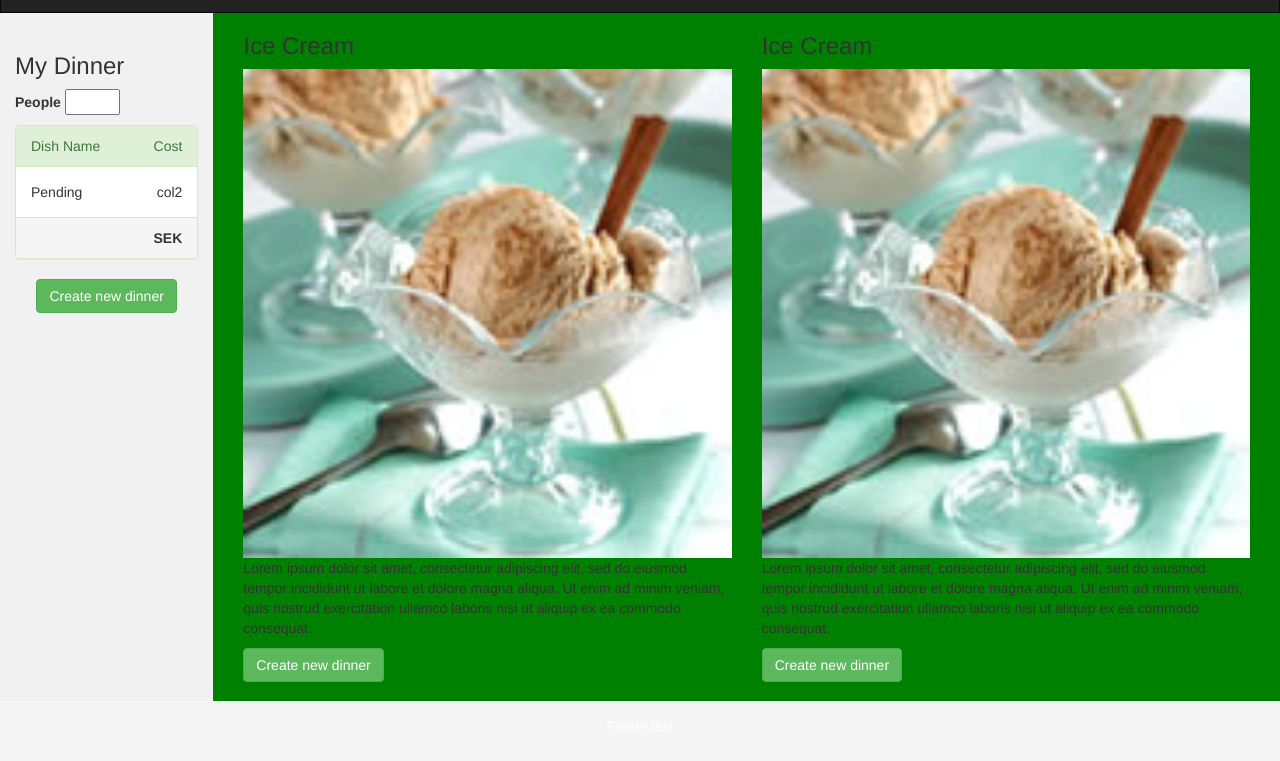
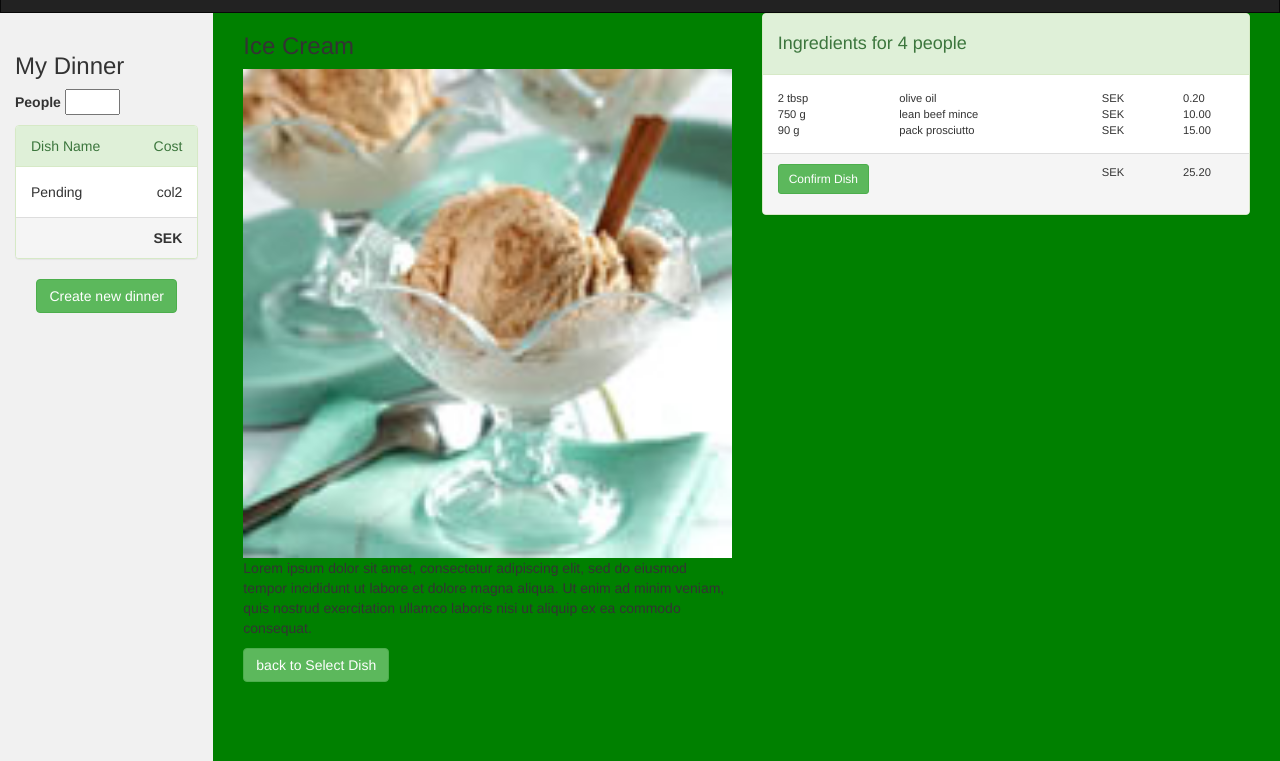
Before and after one commit to RasmusFredrikson/intprog, a plain HTML site: page lab2/page3.html in a window 1280 px wide. Shown: the part 39-800 px from the top of the page. Drawn offline with nearby package versions, Linux system fonts and the light colour scheme.

Commit message:
view4 final

```diff
--- a/lab2/css/style.css
+++ b/lab2/css/style.css
@@ -19,9 +19,9 @@
 }
 
 .fill-height {
-	height: -webkit-calc(100vh - 112px);
-	height: -moz-calc(100vh - 112px);
-	height: calc(100vh - 112px);
+	height: -webkit-calc(100vh - 52px);
+	height: -moz-calc(100vh - 52px);
+	height: calc(100vh - 52px);
 }
 
 .vcenter {
@@ -36,6 +36,10 @@
 
 .content p.small-font {
 	font-size: 1em;
+}
+
+.panel div.small-font {
+	font-size: 0.8em
 }
 
 .footer {
--- a/lab2/page3.html
+++ b/lab2/page3.html
@@ -44,30 +44,56 @@
 				<p class="text-center"><a class="btn btn-success btn-md" href="page2.html" role="button">Create new dinner</a></p>
 			</div>
 			<div class="col-sm-9 col-md-9 col-lg-10 col-xl-10 text-left fill-height">
+
+				<!-- Image -->
 				<div class="col-sm-6 col-md-6 col-lg-6 col-xl-6">
 					<h3>Ice Cream</h3>
 					<img class="img100" src="images/icecream.jpg" alt="bakedbrie">
 					<p>Lorem ipsum dolor sit amet, consectetur adipiscing elit, sed do eiusmod tempor incididunt ut labore et dolore magna aliqua. Ut enim ad minim veniam, quis nostrud exercitation ullamco laboris nisi ut aliquip ex ea commodo consequat. </p>
 
-					<p><a class="btn btn-success btn-md" href="page2.html" role="button">Create new dinner</a></p>
-
+					<p><a class="btn btn-success btn-md" href="page2.html" role="button">back to Select Dish</a></p>
 				</div>
 
+				<!-- Ingredients -->
 				<div class="col-sm-6 col-md-6 col-lg-6 col-xl-6">
-					<h3>Ice Cream</h3>
-					<img class="img100" src="images/icecream.jpg" alt="bakedbrie">
-					<p>Lorem ipsum dolor sit amet, consectetur adipiscing elit, sed do eiusmod tempor incididunt ut labore et dolore magna aliqua. Ut enim ad minim veniam, quis nostrud exercitation ullamco laboris nisi ut aliquip ex ea commodo consequat. </p>
+					<div class="panel panel-success">
+						<div class="panel-heading">
+							<h4>Ingredients for 4 people</h4>
+						</div>
+						<div class="panel-body small-font">
+							<div class="row">
+								<div class="col-sm-3">2 tbsp</div>
+								<div class="col-sm-5">olive oil</div>
+								<div class="col-sm-2">SEK</div>
+								<div class="col-sm-2">0.20</div>
+							</div>
+							<div class="row">
+								<div class="col-sm-3">750 g</div>
+								<div class="col-sm-5">lean beef mince</div>
+								<div class="col-sm-2">SEK</div>
+								<div class="col-sm-2">10.00</div>
+							</div>
+							<div class="row">
+								<div class="col-sm-3">90 g</div>
+								<div class="col-sm-5">pack prosciutto</div>
+								<div class="col-sm-2">SEK</div>
+								<div class="col-sm-2">15.00</div>
+							</div>
+						</div>
+						<div class="panel-footer small-font">
+							<div class="row">
+								<div class="col-sm-8"><p><a class="btn btn-success btn-sm" href="page2.html" role="button">Confirm Dish</a></p></div>
+								<div class="col-sm-2">SEK</div>
+								<div class="col-sm-2">25.20</div>
 
-					<p><a class="btn btn-success btn-md" href="page2.html" role="button">Create new dinner</a></p>
+							</div>
+						</div>
+					</div>
 
 				</div>
 			</div>
 		</div>
 	</div>
-
-	<footer class="footer container-fluid text-center">
-		<p> Footer text </p>
-	</footer>
 
 
 
```
Also changed, not shown: lab2/page1.html (+1 -3 lines), lab2/page2.html (+1 -4 lines).
